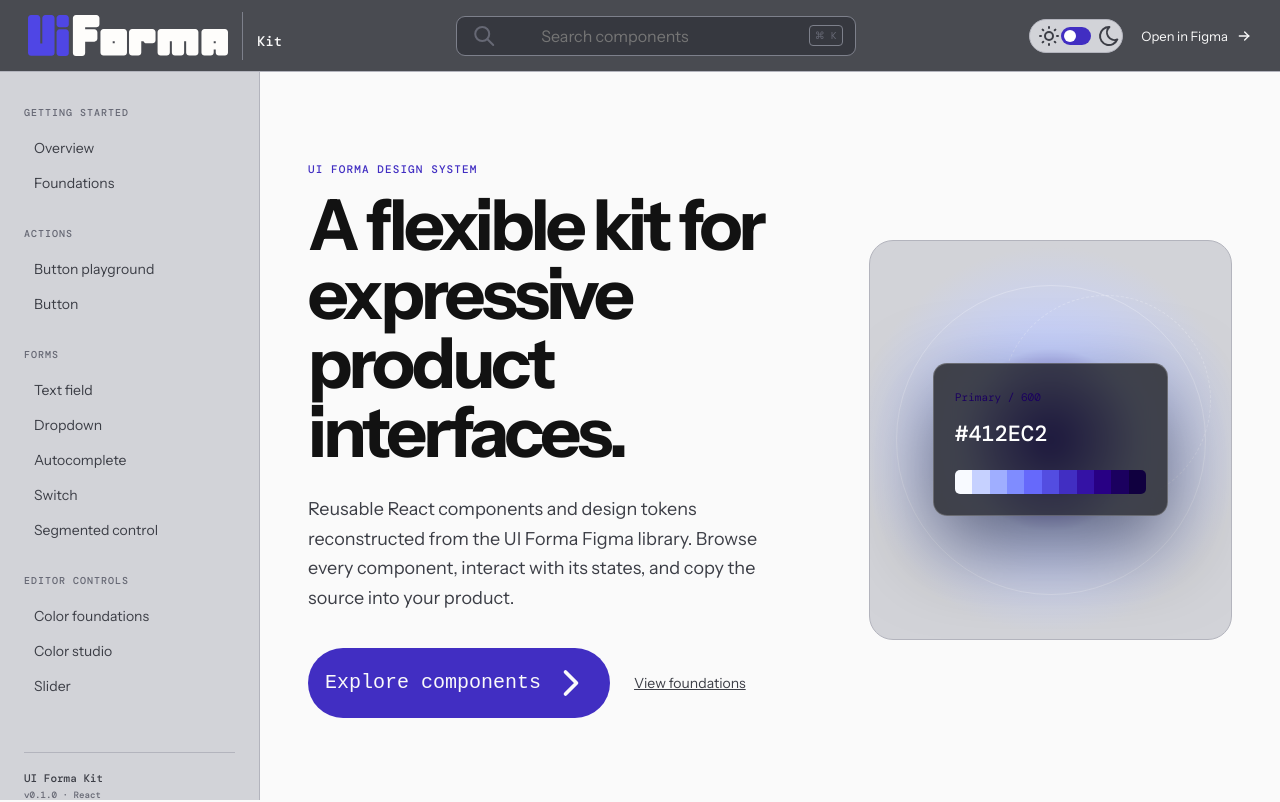
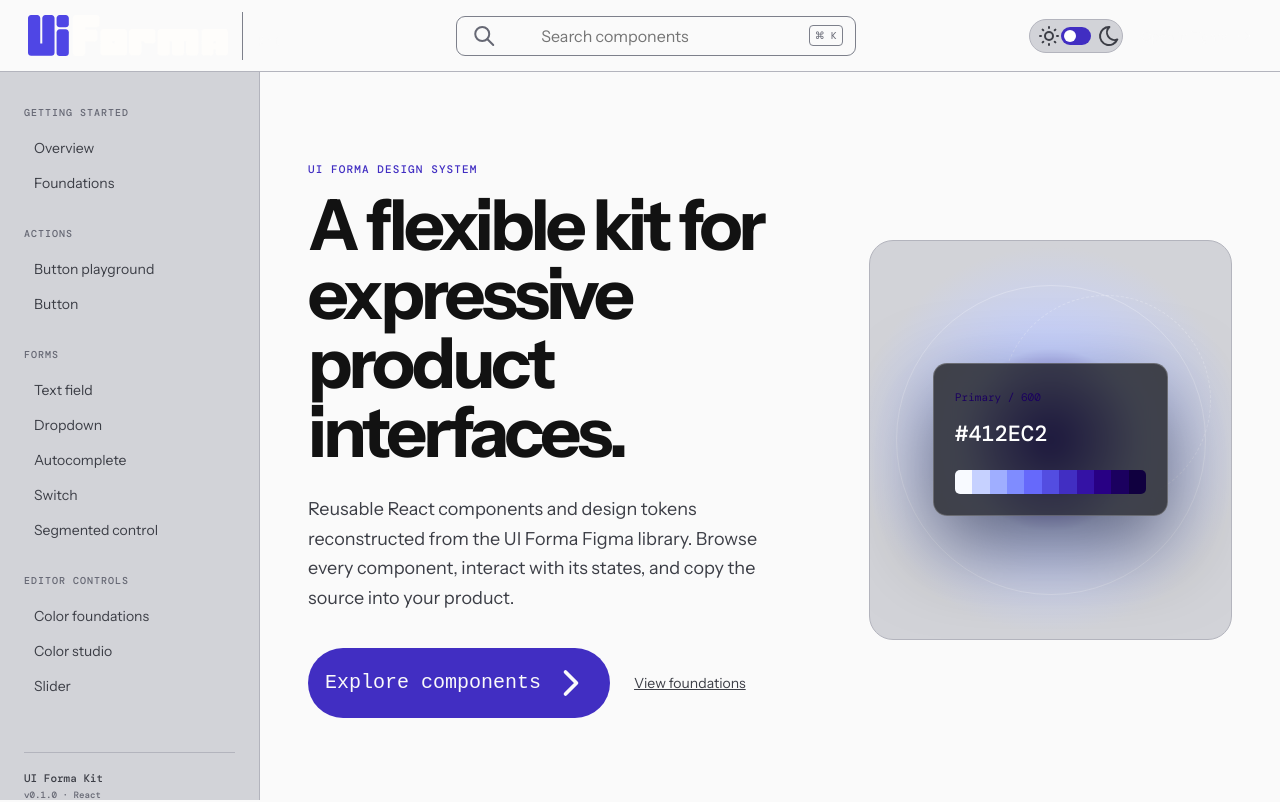
Before and after one commit to XileHorizon/UIFormaKit, a React (Vite) app: page / in a window 1280 px wide. Shown: the top 802 px of the page. Built offline with nearby package versions, Linux system fonts and the light colour scheme.

Commit message:
Fix production theme build

```diff
--- a/src/styles.css
+++ b/src/styles.css
@@ -23,7 +23,7 @@
   --docs-grid: var(--uf-color-border-subtle);
   --docs-text: var(--uf-color-text-primary);
   --docs-text-soft: var(--uf-color-text-secondary);
-  --docs-panel-text:var(--uf-color-background-page:);
+  --docs-panel-text: var(--uf-color-background-page);
   --line: var(--uf-color-border-subtle);
   --muted: var(--uf-color-text-secondary);
   --accent: var(--uf-color-action-primary-default);
--- a/src/ui/tokens/tokens.css
+++ b/src/ui/tokens/tokens.css
@@ -3,7 +3,7 @@
 [data-uiforma-theme="light"] {
   --uf-color-background-page: #fafafa;
   --uf-color-background-subtle: #d2d3d8;
-  --uf-color-background-raised: #36383F;
+  --uf-color-background-raised: #fafafa;
   --uf-color-text-primary: #121212;
   --uf-color-text-secondary: #3c3e46;
   --uf-color-text-disabled: #666874;
```
